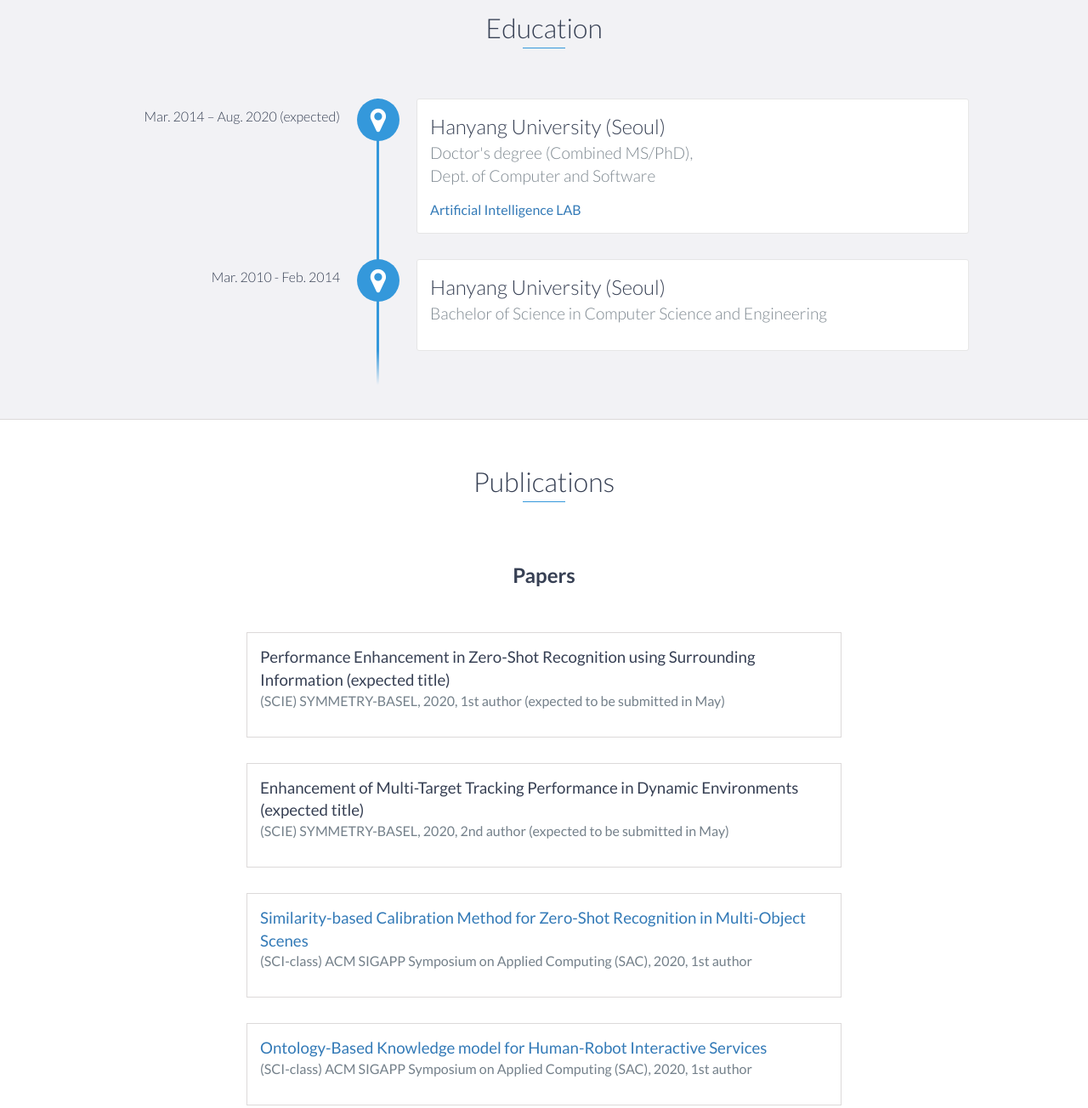
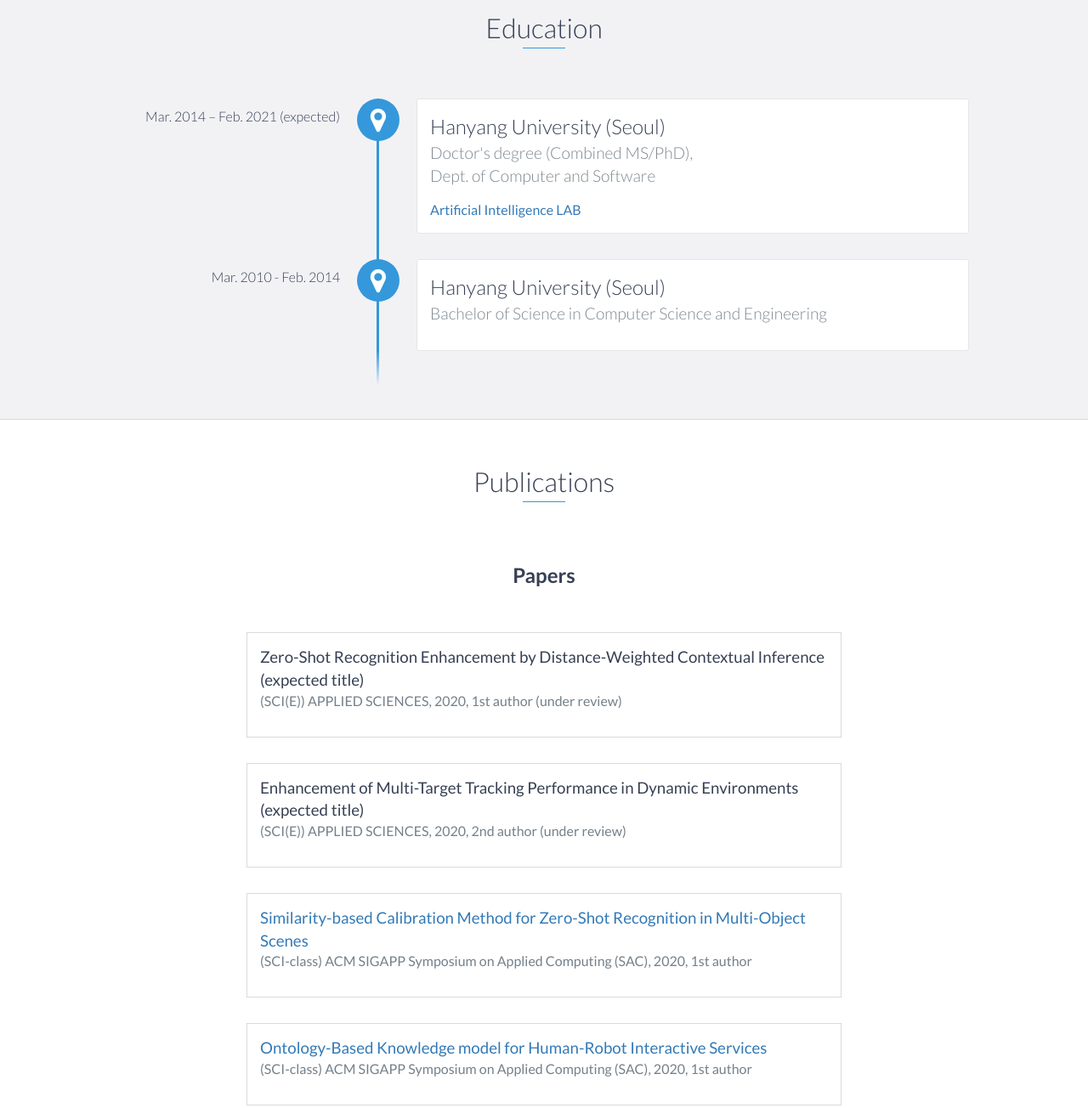
Before and after one commit to tim0225/tim0225.github.io, a website: page index.html in a window 1280 px wide. Shown: the part 840-2144 px from the top of the page at 85% size. Drawn offline with nearby package versions, Linux system fonts and the light colour scheme.

Commit message:
update career

```diff
--- a/index.html
+++ b/index.html
@@ -87,7 +87,7 @@
     <div id="experience" class="background-alt">
         <h2 class="heading">Education</h2>
         <div id="experience-timeline">
-            <div data-date="Mar. 2014 – Aug. 2020 (expected)">
+            <div data-date="Mar. 2014 – Feb. 2021 (expected)">
                 <h3>Hanyang University (Seoul)</h3>
                 <h4>Doctor's degree (Combined MS/PhD),<br>Dept. of Computer and Software</h4>
                 <h4></h4>
@@ -105,14 +105,14 @@
         <h2 class="heading">Publications</h2>
         <h2 style="text-align: center;">Papers</h2>
         <div class="education-block">
-            <h3>Performance Enhancement in Zero-Shot Recognition using Surrounding Information (expected title)</h3>
-            <h4>(SCIE) SYMMETRY-BASEL, 2020, 1st author (expected to be submitted in May)</h4>
+            <h3>Zero-Shot Recognition Enhancement by Distance-Weighted Contextual Inference (expected title)</h3>
+            <h4>(SCI(E)) APPLIED SCIENCES, 2020, 1st author (under review)</h4>
         </div>
         <!-- End .education-block -->
 
         <div class="education-block">
             <h3>Enhancement of Multi-Target Tracking Performance in Dynamic Environments (expected title)</h3>
-            <h4>(SCIE) SYMMETRY-BASEL, 2020, 2nd author (expected to be submitted in May)</h4>
+            <h4>(SCI(E)) APPLIED SCIENCES, 2020, 2nd author (under review)</h4>
         </div>
         <!-- End .education-block -->
 
@@ -317,7 +317,7 @@
                             2017.04 - present<br>
                             Goal: Researches on ontology-based social knowledge modeling, generation of robot's contextual dialogues, and prediction of user's utterance goals/intentions<br>
                             Responsibiliy: Project planning, principal practitioner, social knowledge modeling, module integration<br>
-                            Skills: java, python, apache jena, rdf/owl, protege, rosjava, ros-python, tensorflow, Dialogflow, KOMORAN, Berkeley Parser
+                            Skills: java, python, apache jena, rdf/owl, protege, rosjava, ros-python, KOMORAN, Berkeley Parser
                         </p>
                         <a href="http://www.dbpia.co.kr/pdf/pdfView.do?nodeId=NODE07503203&mark=0&useDate=&bookmarkCnt=0&ipRange=N&language=ko_KR">Related paper</a>
                     </div>
@@ -336,7 +336,7 @@
                             2014.07 - 2016.06<br>
                             Goal: Based on machine learning and NLP, auto-classification of the learning status (satisfying, dissatisfying, curious, upset) and production of web monitoring of the status. <br>
                             Responsibiliy: principal practitioner, dataset construction, algorithm development  <br>
-                            Skills: java, KLT, KOMORAN, NLPHUB, JavaScript
+                            Skills: java, KLT, KOMORAN, NLPHUB
                         </p>
                         <a href="http://www.dbpia.co.kr/pdf/pdfView.do?nodeId=NODE06394228">Related paper</a>
                     </div>
@@ -367,7 +367,6 @@
                 <li>Jena</li>
                 <li>SPARQL</li>
                 <li>Protege</li>
-                <li>HTML</li>
             </ul>
     </div>
     <!-- End #skills -->
```
